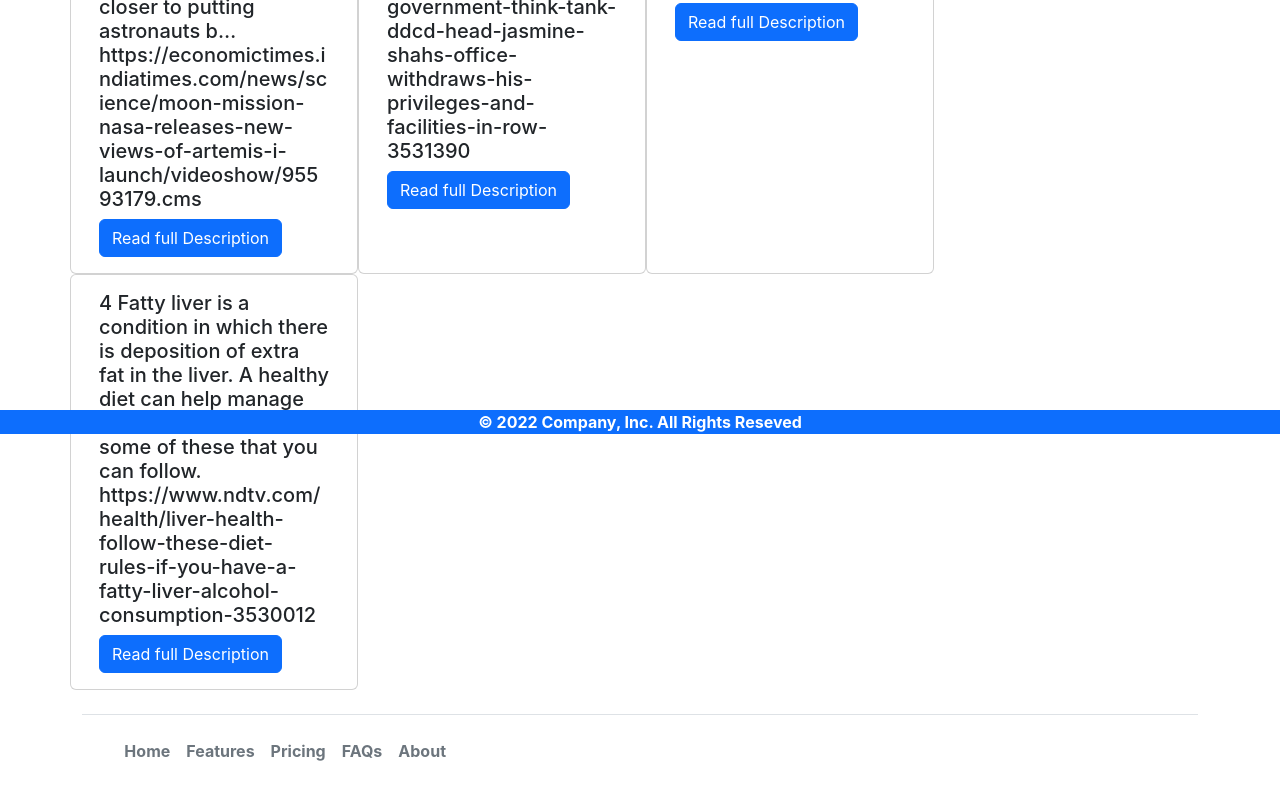
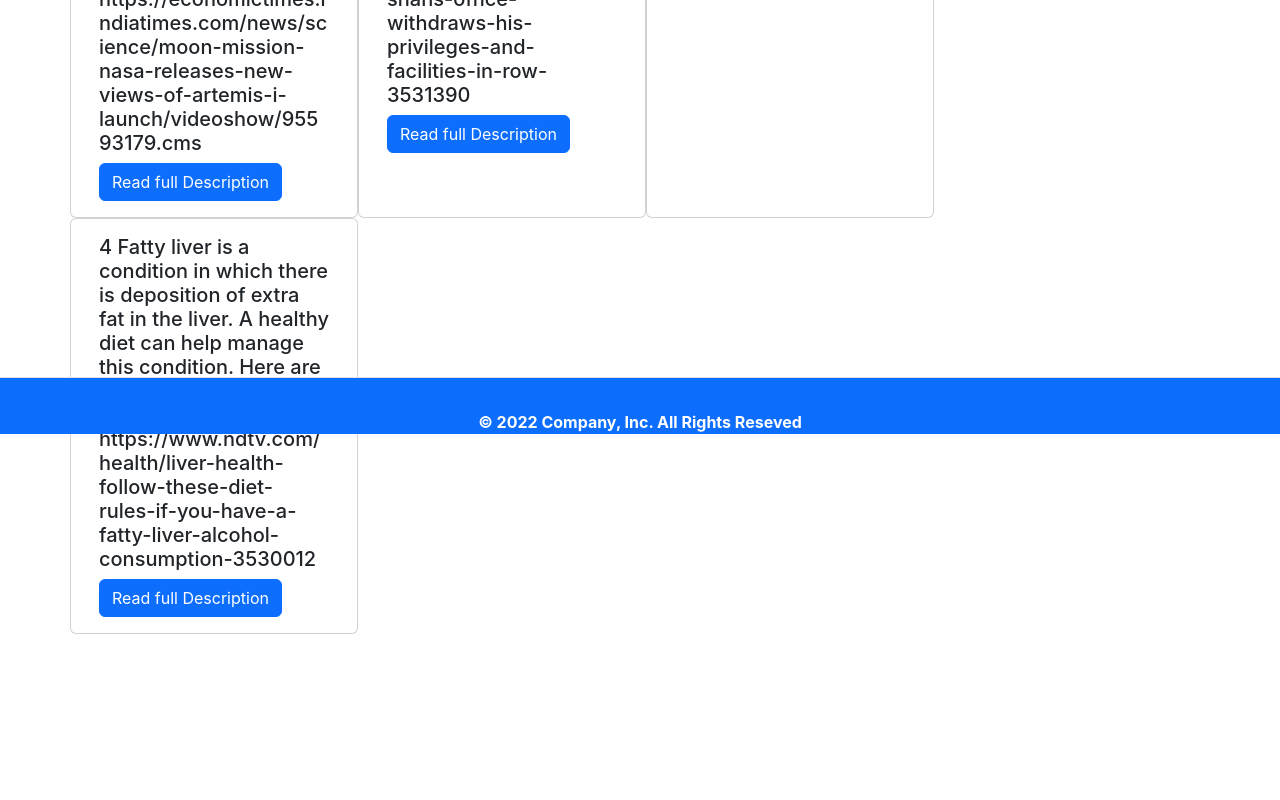
Before and after one commit to devendrasrivastava/react-assignment2-boilerplate, a React (Create React App) app: page /readnow in a window 1280 px wide. Shown: the part 366-1166 px from the top of the page. After the commit the page ends 1000 px from the top, so only its background shows below. Built offline with nearby package versions, Linux system fonts and the light colour scheme; data requests are answered from the project's data file.

Commit message:
header and footer fixed

```diff
--- a/src/App.js
+++ b/src/App.js
@@ -25,6 +25,8 @@ class App extends React.Component {
 
 
         <Route path="/" element={<Dashboad/>}/>
+
+
         <Route path="/registraion" element={<Registration/>}/>
         <Route path="/login" element={<Login/>}/>
         <Route path="/readnow" element={<ReadNow/>}/>
--- a/src/Components/card/Card.css
+++ b/src/Components/card/Card.css
@@ -0,0 +1,3 @@
+.user-card{
+    margin-top: 10vh;
+}
--- a/src/Components/card/Card.js
+++ b/src/Components/card/Card.js
@@ -44,7 +44,7 @@ export default function Card(props) {
 
             <div className="container my-4 ">
                 <div className="row">
-                    <div className="col-12 col-md-5">
+                    <div className="col-12 col-md-4">
 
             <div className="card user-card">
                 <img src={props.urlToImage} className="card-img-top" alt="..." />
--- a/src/Components/footer/Footer.css
+++ b/src/Components/footer/Footer.css
@@ -7,7 +7,7 @@
     bottom: 0;
     width: 100%;
     background-color: #0D6EFD;
-    /* height: 7vh; */
+
     text-align: center;
     justify-content: space-around;
 
--- a/src/Components/footer/Footer.js
+++ b/src/Components/footer/Footer.js
@@ -6,21 +6,9 @@ export default function Footer() {
     <div>
 
         <div class="container footer">
-  <footer class="d-flex flex-wrap justify-content-between align-items-center py-3 my-4 border-top">
+  <footer class="d-flex flex-wrap justify-content-between align-items-center py-3 my-4 border-top fixed-bottom bg-primary">
     <p class="col-md-4 mb-0 ">© 2022 Company, Inc. All Rights Reseved</p>
 
-
-    {/* <a href="/" class="col-md-4 d-flex align-items-center justify-content-center mb-3 mb-md-0 me-md-auto link-dark text-decoration-none">
-      <svg class="bi me-2" width="40" height="32"><use xlink:href="/bootstrap"></use></svg>
-    </a> */}
-
-    <ul class="nav col-md-4 justify-content-end">
-      <li class="nav-item"><a href="/" class="nav-link px-2 text-muted">Home</a></li>
-      <li class="nav-item"><a href="/" class="nav-link px-2 text-muted">Features</a></li>
-      <li class="nav-item"><a href="/" class="nav-link px-2 text-muted">Pricing</a></li>
-      <li class="nav-item"><a href="/" class="nav-link px-2 text-muted">FAQs</a></li>
-      <li class="nav-item"><a href="/" class="nav-link px-2 text-muted">About</a></li>
-    </ul>
   </footer>
 </div>
 
--- a/src/Components/header/Header.js
+++ b/src/Components/header/Header.js
@@ -20,7 +20,7 @@ export default function Header() {
 
   return (
     <div>
-      <nav className="navbar navbar-expand-lg bg-primary user-header">
+      <nav className="navbar navbar-expand-lg bg-primary fixed-top user-header">
         <div className="container-fluid">
 
 
```
Also changed, not shown: src/Components/header/Header.css (+14 -0 lines).
